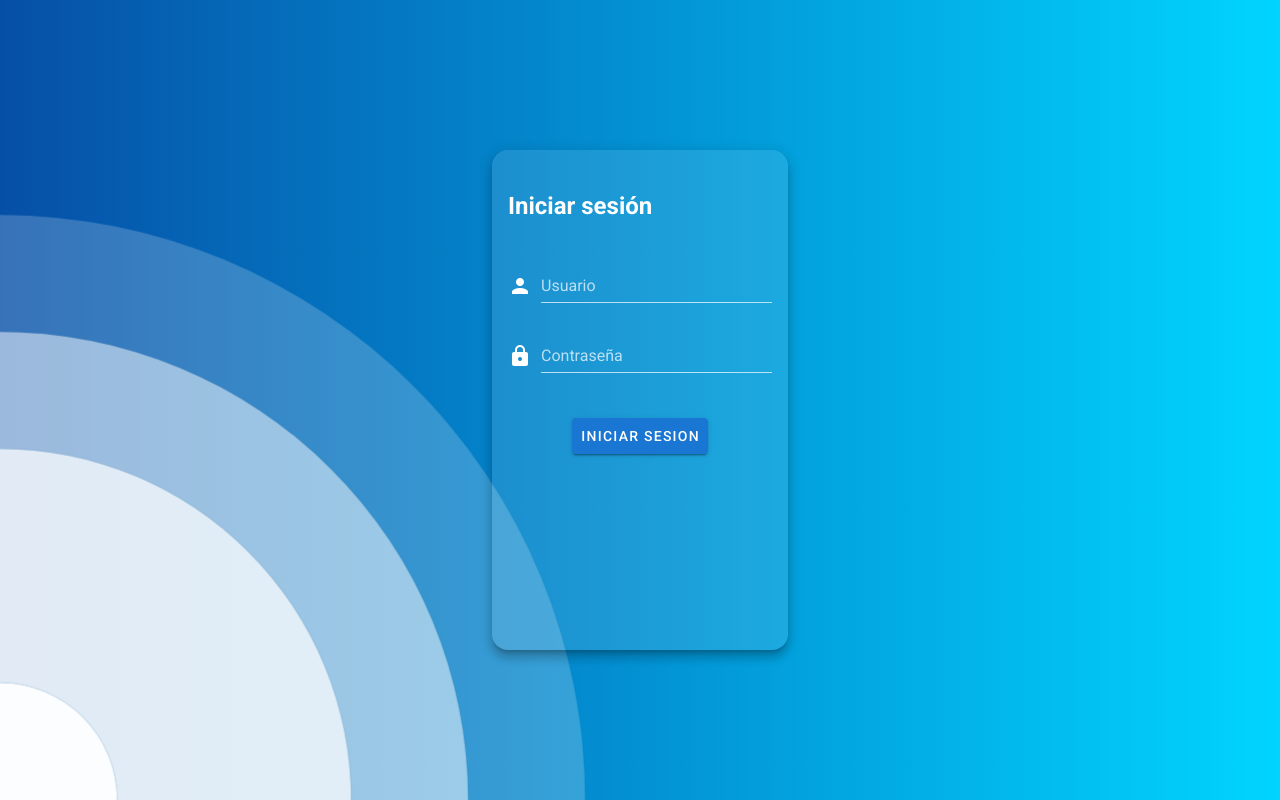
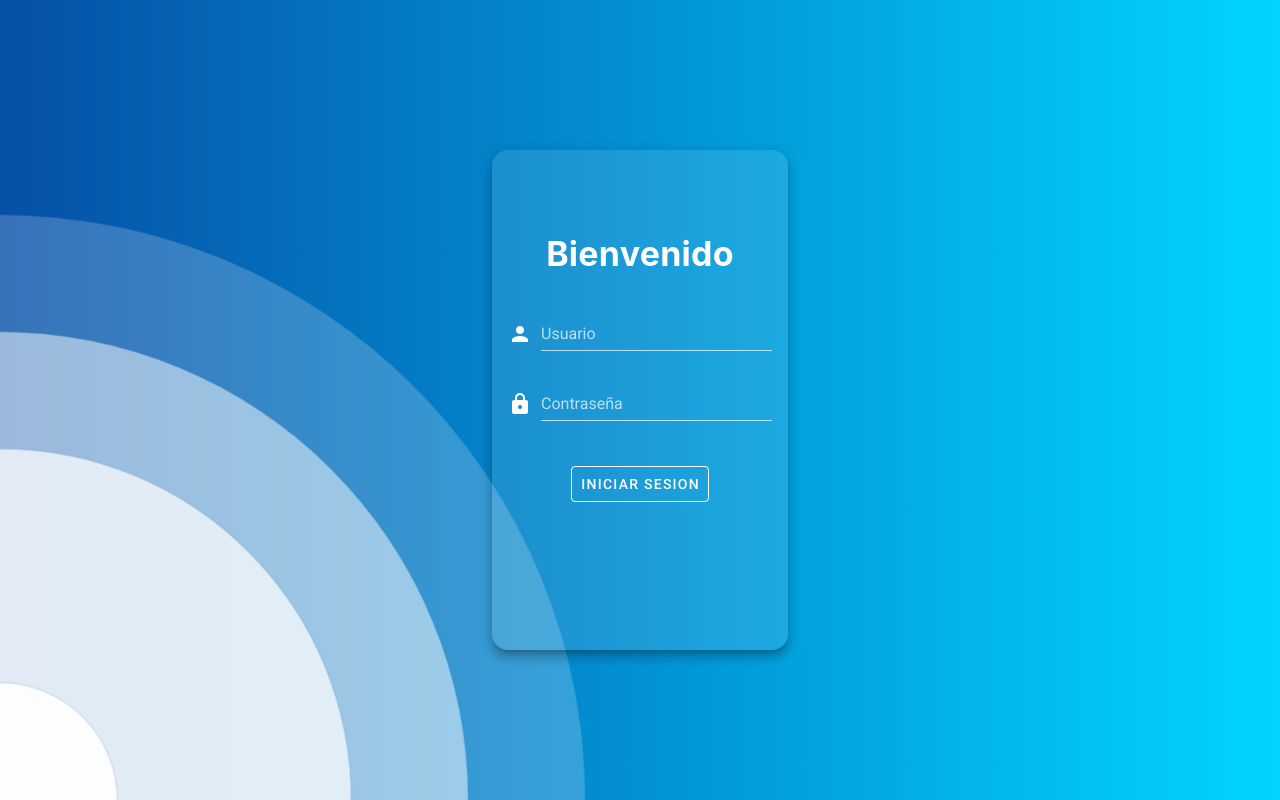
Before and after one commit to eliasmercado/ProyectoIS2, a Vue app in the folder agile-sys-front/: page /login in a window 1280 px wide. Built offline with nearby package versions, Linux system fonts and the light colour scheme.

Commit message:
Modifico pantalla de login.

```diff
--- a/agile-sys-front/src/views/Login.vue
+++ b/agile-sys-front/src/views/Login.vue
@@ -19,14 +19,21 @@
                 dark
               >
                 <br />
+                <br />
+                <br />
                 <v-toolbar color="transparent" flat>
-                  <v-toolbar-title class="font-weight-bold text-h5"
-                    >Iniciar sesión</v-toolbar-title
-                  >
+                  <v-row justify="center">
+                    <v-toolbar-title class="font-weight-bold text-h4"
+                      ><div class="fuenteTitulo">
+                        Bienvenido
+                      </div></v-toolbar-title
+                    >
+                  </v-row>
                 </v-toolbar>
                 <v-card-text>
                   <v-form>
                     <v-text-field
+                      @keyup.enter="login"
                       label="Usuario"
                       v-model="user"
                       prepend-icon="mdi-account"
@@ -35,6 +42,7 @@
                     ></v-text-field>
 
                     <v-text-field
+                      @keyup.enter="login"
                       id="password"
                       v-model="password"
                       label="Contraseña"
@@ -45,7 +53,9 @@
                   </v-form>
                 </v-card-text>
                 <v-card-actions class="justify-center">
-                  <v-btn @click="login" color="primary">Iniciar sesion</v-btn>
+                  <v-btn outlined @click="login" class="white--text"
+                    >Iniciar sesion</v-btn
+                  >
                 </v-card-actions>
               </v-card>
             </v-col>
@@ -90,4 +100,8 @@ export default {
 </script>
 
 <style>
+.fuenteTitulo {
+  font-family: -apple-system, BlinkMacSystemFont, "Segoe UI", Roboto, Oxygen,
+    Ubuntu, Cantarell, "Open Sans", "Helvetica Neue", sans-serif !important;
+}
 </style>
```
